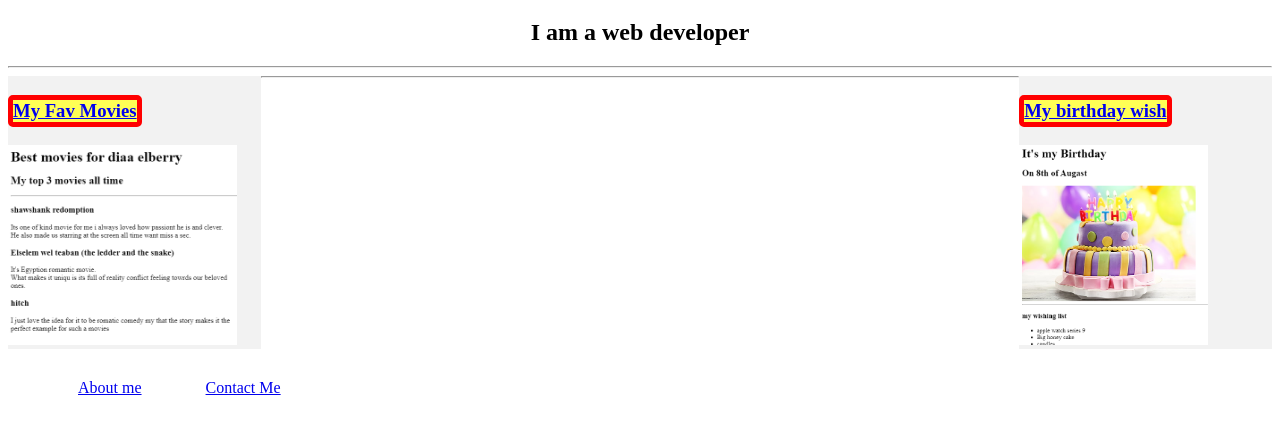
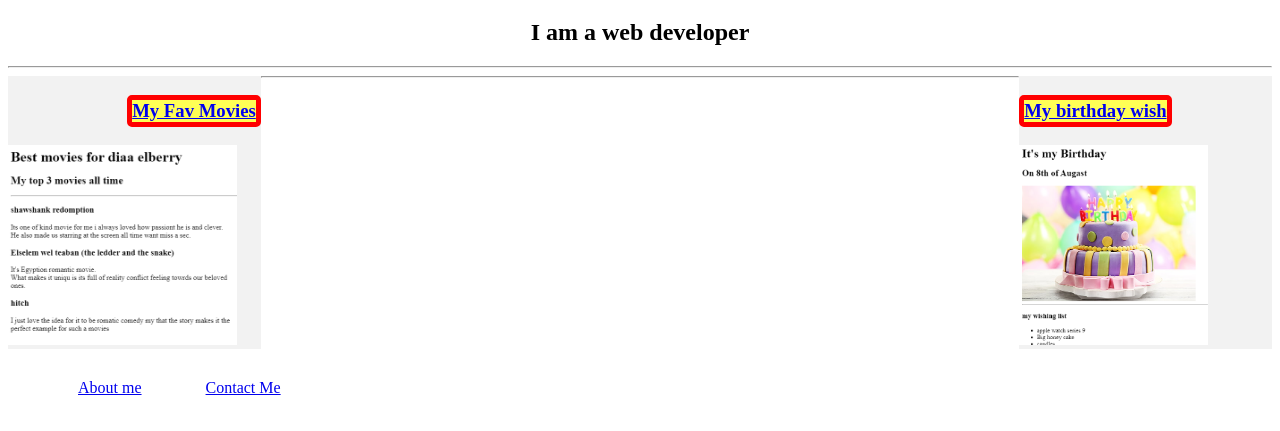
Before and after one commit to diaasgd/TEST, a plain HTML site: page index.html in a window 1280 px wide. Shown: the part 61-492 px from the top of the page. Drawn offline with Linux system fonts and the light colour scheme.

Commit message:
Update index.html

```diff
--- a/index.html
+++ b/index.html
@@ -22,7 +22,7 @@
 
         <div class="box1">
 
-<h3><a href="./public/movie-ranking.html">My Fav Movies</a></h3>
+<h3 class="hl1"><a href="./public/movie-ranking.html">My Fav Movies</a></h3>
 <img src="./assets/images/3movies.png" class="img1" alt="screenshot of my fav movie page" height="200" title="screenshot of my fav movie page"/>
         </div>
                 <div class="box2">
```
